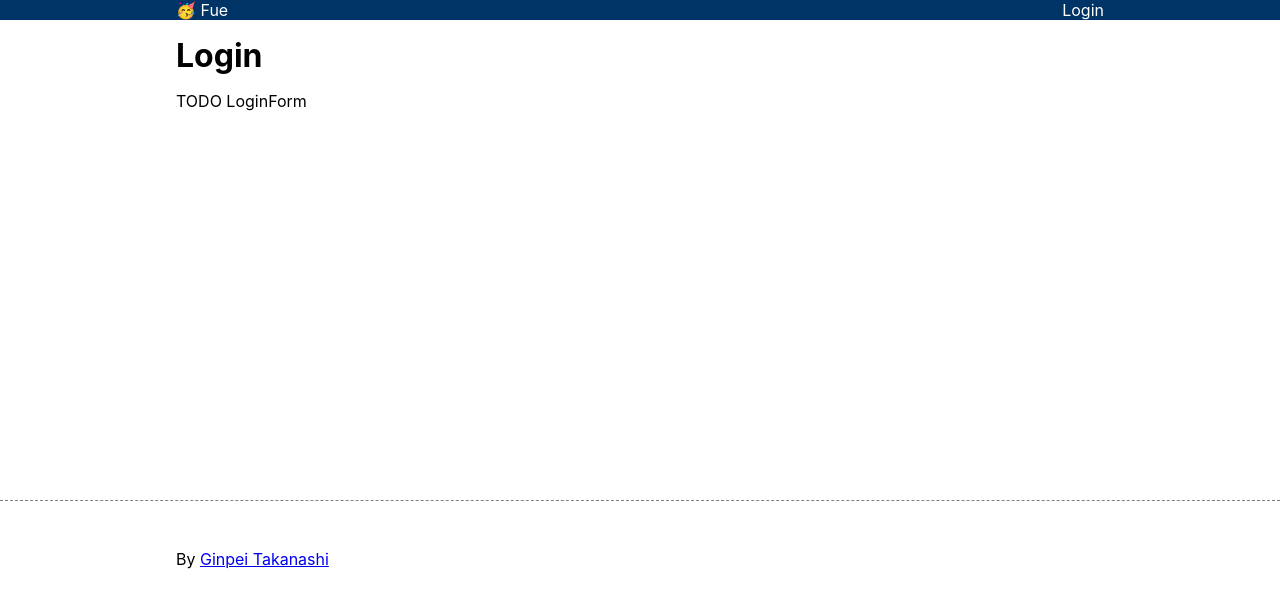
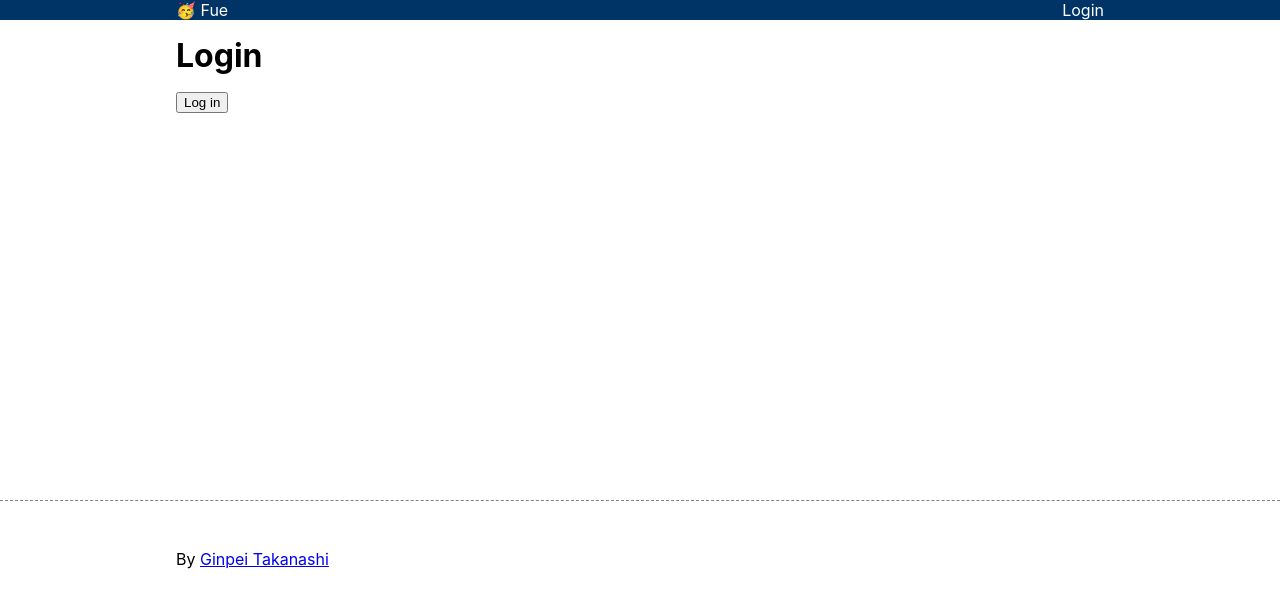
Before and after one commit to ginpei/fue, a Next.js app: page /login in a window 1280 px wide. Shown: the top 608 px of the page. Built offline with nearby package versions, Linux system fonts and the light colour scheme; no server answers.

Commit message:
feat: 🎸 log in

```diff
--- a/package.json
+++ b/package.json
@@ -3,6 +3,7 @@
   "version": "0.1.0",
   "private": true,
   "scripts": {
+    "fbe": "firebase emulators:start --import=.firebase-export --export-on-exit",
     "dev": "next dev",
     "build": "next build",
     "start": "next start",
--- a/src/pages/login/LoginForm.tsx
+++ b/src/pages/login/LoginForm.tsx
@@ -1,10 +1,35 @@
+import { getAuth, GithubAuthProvider, signInWithPopup, UserCredential } from "firebase/auth";
+import { useState } from "react";
+import { toError } from "../../functions/errors";
+import { ErrorMessage } from "../../ui/util/ErrorMessage";
+
 export interface LoginFormProps {
+  onLoggedIn?: (cred: UserCredential) => void;
 }
 
-export function LoginForm(): JSX.Element {
+export function LoginForm({ onLoggedIn }: LoginFormProps): JSX.Element {
+  const [loginError, setLoginError] = useState<Error | null>(null);
+  const [loggingIn, setLoggingIn] = useState(false);
+
+  const onLogInClick = async () => {
+    try {
+      setLoggingIn(true);
+
+      const auth = getAuth();
+
+      const provider = new GithubAuthProvider();
+      const cred = await signInWithPopup(auth, provider);
+      onLoggedIn?.(cred);
+    } catch (error) {
+      setLoginError(toError(error));
+      setLoggingIn(false);
+    }
+  };
+
   return (
     <div className="LoginForm">
-      TODO LoginForm
+      {loginError && <ErrorMessage error={loginError} />}
+      <button disabled={loggingIn} onClick={onLogInClick}>Log in</button>
     </div>
   );
 }
--- a/src/pages/login/LoginPage.tsx
+++ b/src/pages/login/LoginPage.tsx
@@ -1,5 +1,6 @@
-import dynamic from "next/dynamic";
+import { useRouter } from "next/router";
 import { BasicLayout } from "../../layouts/basic/BasicLayout";
+import { homePagePath } from "../home/homePageMeta";
 import { LoginForm } from "./LoginForm";
 
 export interface LoginPageProps {
@@ -7,10 +8,16 @@ export interface LoginPageProps {
 }
 
 export function LoginPage(): JSX.Element {
+  const router = useRouter();
+
+  const onLoggedIn = () => {
+    router.push(homePagePath());
+  };
+
   return (
     <BasicLayout name="LoginPage" title="Login">
       <h1>Login</h1>
-      <LoginForm />
+      <LoginForm onLoggedIn={onLoggedIn} />
     </BasicLayout>
   );
 }
```
